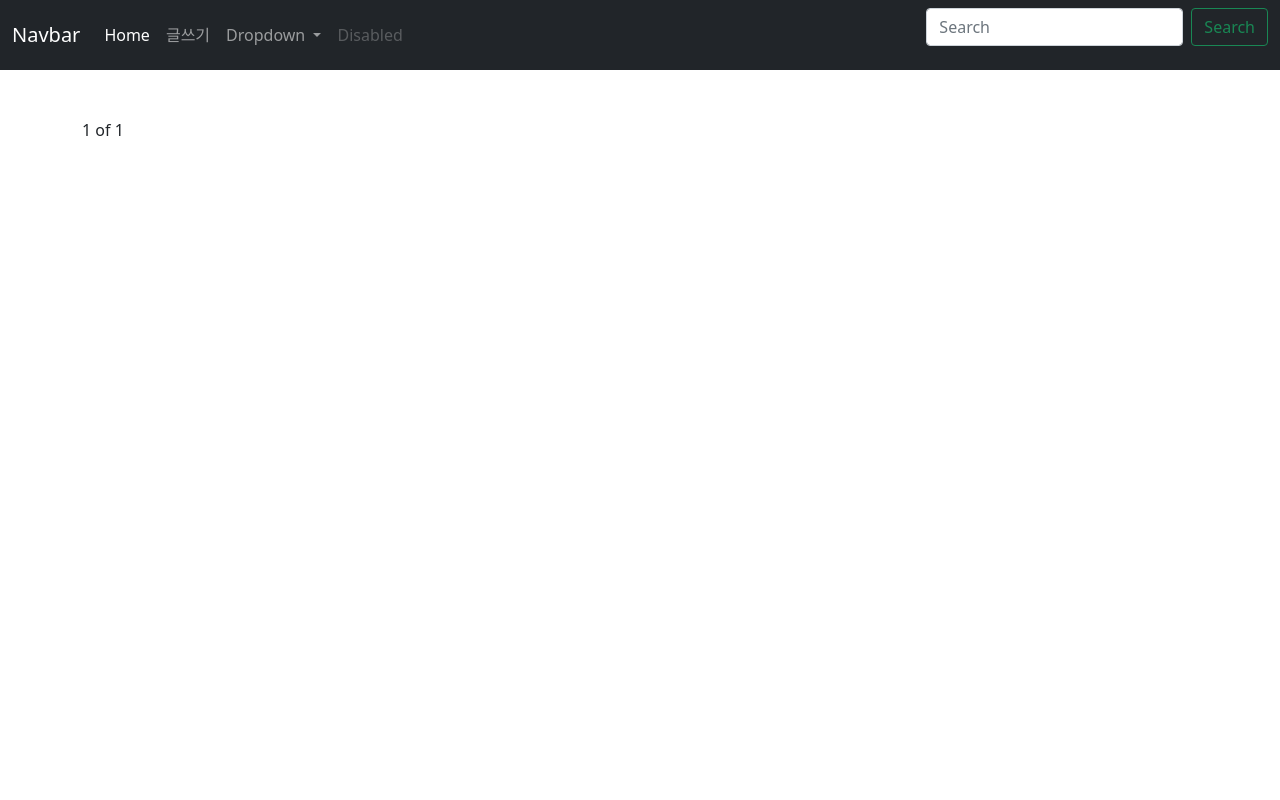
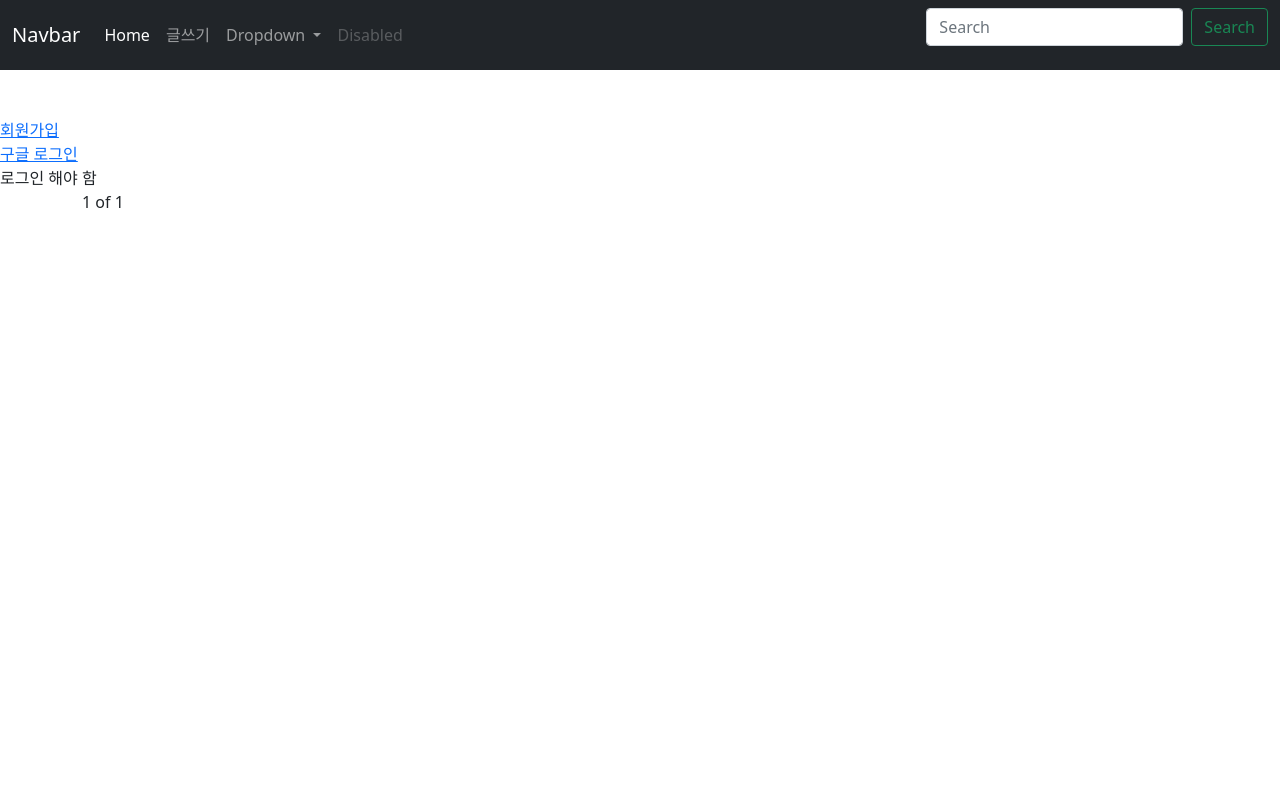
Before and after one commit to mseo39/django_study, a Django app: page / in a window 1280 px wide. Run offline with Django 3.2, Linux system fonts and the light colour scheme; data that the repository does not hold is empty; some libraries are stand-ins or nearby versions.

Commit message:
social login

```diff
--- a/7th_django/blog/blog/accounts/templates/login.html
+++ b/7th_django/blog/blog/accounts/templates/login.html
@@ -1,5 +1,6 @@
 {% extends 'base.html' %}
-
+{% load socialaccount %}
+{% providers_media_js %}
 {% block contents %}
 
 <div class="container">
@@ -19,7 +20,7 @@
         <br>
         <input class="btn btn-primary" type="submit" value="Login">
     </form>
-
+    <a href="{% provider_login_url 'google' %}">구글 로그인</a><br>
 </div>
 
 {% endblock %}
--- a/7th_django/blog/blog/blog/settings.py
+++ b/7th_django/blog/blog/blog/settings.py
@@ -147,9 +147,9 @@ MEDIA_URL = '/media/'
 
 AUTHENTICATION_BACKENDS = (
 
-    'django.contrib.auth.backends.ModelBackend'
+    'django.contrib.auth.backends.ModelBackend',
 
-    'allauth.account.auth_backends.AuthenticationBackend'
+    'allauth.account.auth_backends.AuthenticationBackend',
 )
 
 SITE_ID=1
--- a/7th_django/blog/blog/blog/urls.py
+++ b/7th_django/blog/blog/blog/urls.py
@@ -23,7 +23,9 @@ from django.conf.urls.static import static
 urlpatterns = [
     path('admin/', admin.site.urls),
     path('', blogapp.views.home, name="home"),
+    path('index/', blogapp.views.index, name="index"),
     path('portfolio',portfolio.views.portfolio, name='portfolio'),
     path('blog/',include('blogapp.urls')),
     path('accounts/',include('accounts.urls')),
+    path('accounts/',include('allauth.urls')),
 ]+ static(settings.MEDIA_URL, document_root=settings.MEDIA_ROOT)
--- a/7th_django/blog/blog/blogapp/templates/home.html
+++ b/7th_django/blog/blog/blogapp/templates/home.html
@@ -1,6 +1,20 @@
 {% extends 'base.html' %}
+{% load socialaccount %}
+{% providers_media_js %}
 
 {% block contents %}
+
+    <a href="/accounts/signup">회원가입</a><br>
+
+    {% if user.is_authenticated %}
+    <a href="/accounts/logout">로그아웃</a><br>
+    {{user.username}} 님이 로그인 중
+
+    {% else %}
+    <a href="{% provider_login_url 'google' %}">구글 로그인</a><br>
+    로그인 해야 함
+
+    {% endif %}
 
     {% for blog in posts %}
     <!--모든 객체가 blog에 저장-->
--- /dev/null
+++ b/7th_django/blog/blog/blogapp/templates/index.html
@@ -0,0 +1 @@
+<h2>hello world</h2>
--- a/7th_django/blog/blog/blogapp/views.py
+++ b/7th_django/blog/blog/blogapp/views.py
@@ -52,3 +52,8 @@ def blogpost(request):
     else :
         form = BlogPost()
         return render(request, 'new1.html', {'form':form})
+
+
+def index(request):
+
+    return render(request, 'index.html')
```
Also changed, not shown: 7th_django/blog/blog/db.sqlite3.
